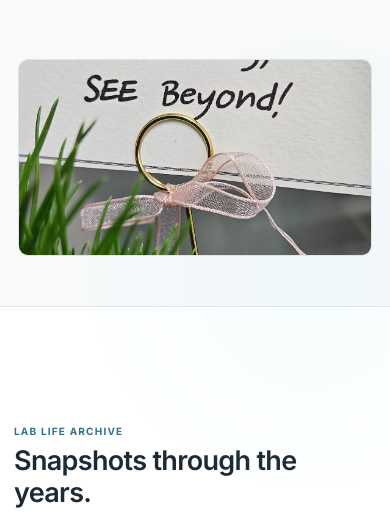
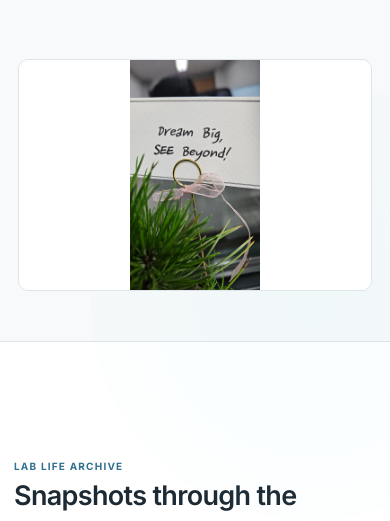
Before and after one commit to seunghwalee0719-source/seunghwalee.github.io, a plain HTML site: page lab-life.html in a window 390 px wide. Shown: the part 283-804 px from the top of the page. Drawn offline with Linux system fonts and the light colour scheme.

Commit message:
Add files via upload

```diff
--- a/lab-life.html
+++ b/lab-life.html
@@ -548,6 +548,35 @@
   </style>
 
   <link rel="stylesheet" href="see-vipl-tune.css">
+
+  <style>
+    /* Dream Big hero image: show the full message without cropping */
+    .lab-life-page .sub-hero-visual{
+      background:#fff !important;
+      display:flex !important;
+      align-items:center !important;
+      justify-content:center !important;
+      overflow:hidden !important;
+    }
+
+    .lab-life-page .sub-hero-visual img{
+      width:100% !important;
+      height:215px !important;
+      max-height:215px !important;
+      object-fit:contain !important;
+      object-position:center top !important;
+      background:#fff !important;
+    }
+
+    @media(max-width:820px){
+      .lab-life-page .sub-hero-visual img{
+        height:230px !important;
+        max-height:230px !important;
+        object-position:center top !important;
+      }
+    }
+  </style>
+
 </head>
 <body class="page-light lab-life-page">
 
```
